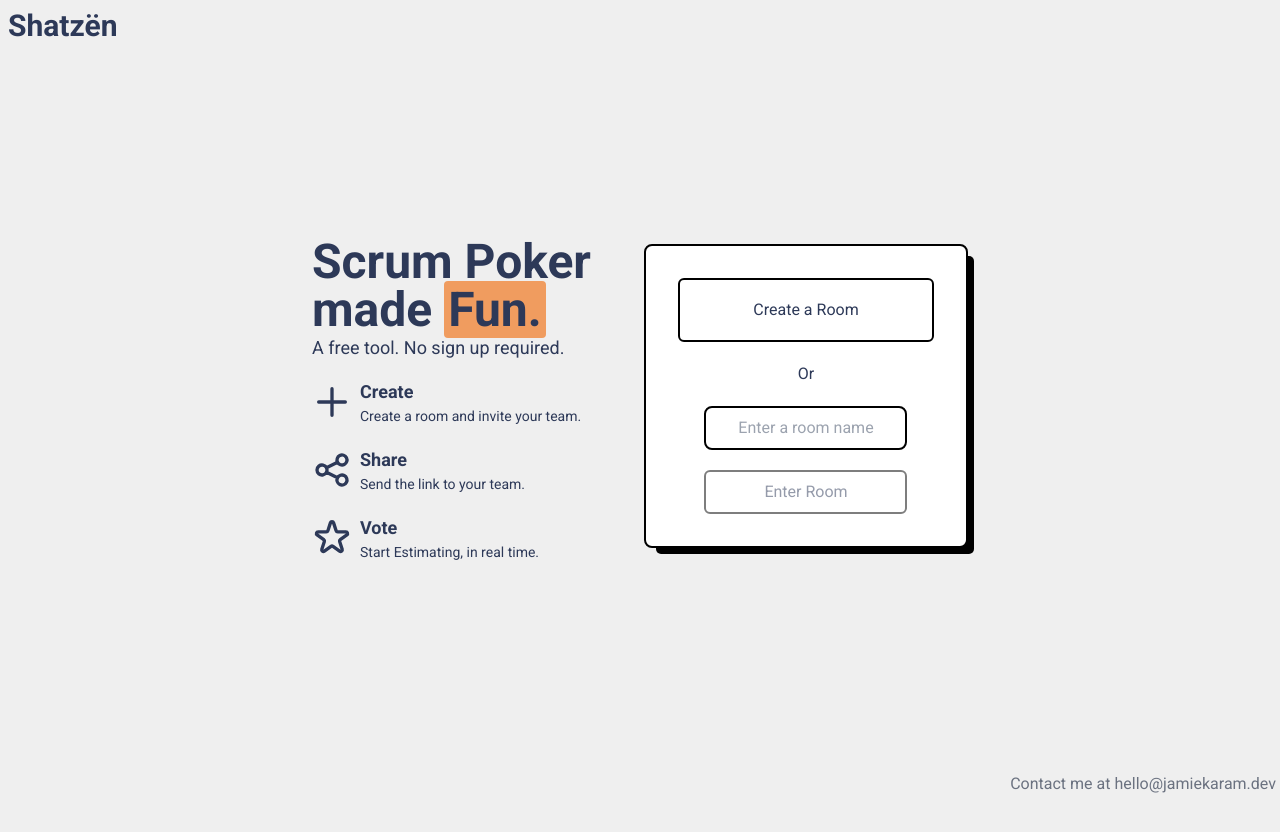
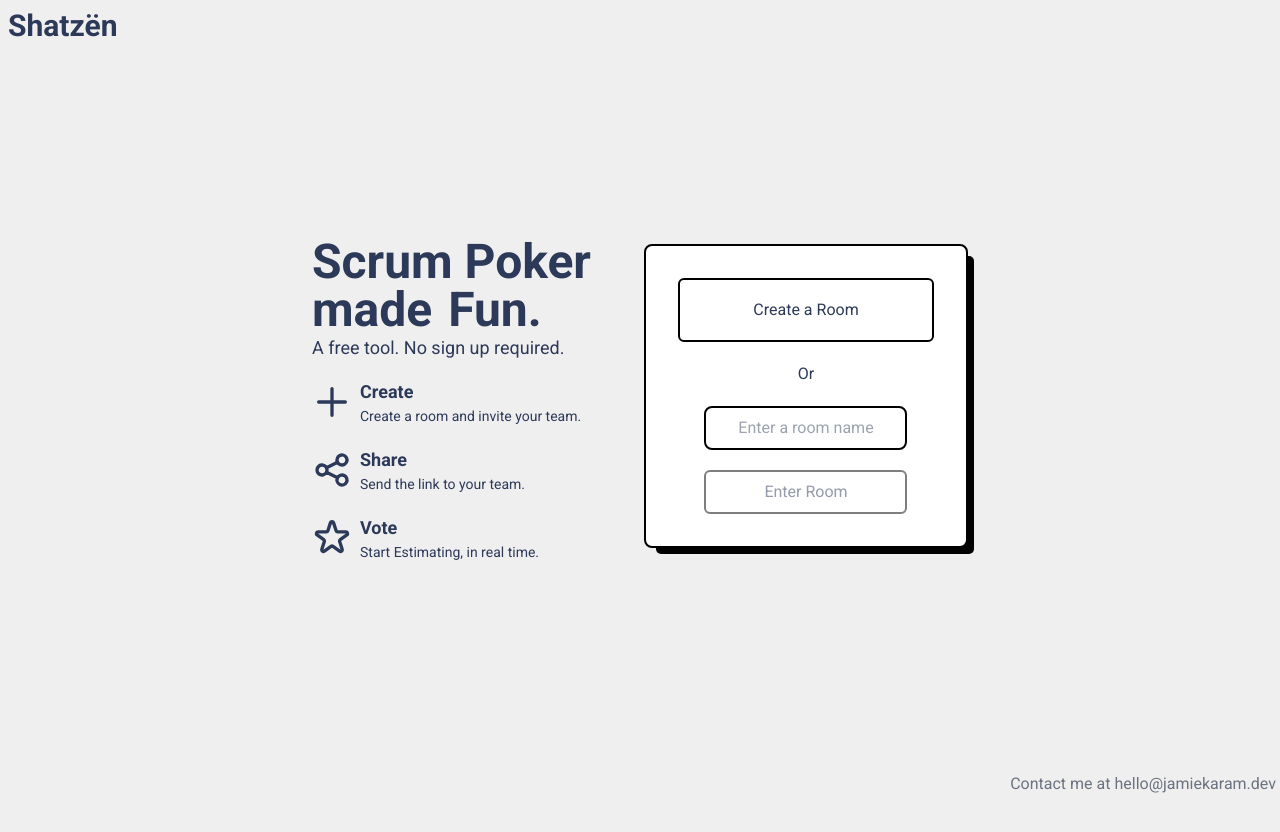
Before and after one commit to JKaram/Shatzen, a Next.js app in the folder apps/web/: page / in a window 1280 px wide. Shown: the top 832 px of the page. Built offline with nearby package versions, Linux system fonts and the light colour scheme.

Commit message:
fix: cleanup console warnings

```diff
--- a/apps/web/components/CardBuilder.tsx
+++ b/apps/web/components/CardBuilder.tsx
@@ -25,6 +25,7 @@ export default function CardBuilder(props: Props) {
       <div className="flex justify-evenly">
         {USER_COLOURS.map((colour) => (
           <div
+            key={colour}
             onClick={() => setSelected({ ...selected, colour })}
             style={{ backgroundColor: colour }}
             className={classNames(
--- a/apps/web/components/TextAnimation.tsx
+++ b/apps/web/components/TextAnimation.tsx
@@ -1,36 +1,5 @@
-import React, { useEffect } from "react";
-import { USER_COLOURS } from "../types/constants";
+import React from "react";
 
 export default function TextAnimation() {
-  const [text, setText] = React.useState("Fun.");
-
-  // useEffect(() => {
-  //   const timer = window.setInterval(() => {
-  //     setText((text) => {
-  //       if (text === "Fun.") return "Simple.";
-  //       if (text === "Simple.") return "Fun.";
-  //       return "Fun.";
-  //     });
-  //   }, 6000);
-
-  //   return () => {
-  //     window.clearInterval(timer);
-  //   };
-  // }, []);
-
-  const textArray = text.split("");
-
-  return (
-    <span
-      style={{
-        background:
-          USER_COLOURS[Math.floor(Math.random() * USER_COLOURS.length)],
-      }}
-      className="px-1 rounded"
-    >
-      {textArray.map((item, index) => (
-        <span key={index}>{item}</span>
-      ))}
-    </span>
-  );
+  return <span className="px-1 rounded">Fun.</span>;
 }
--- a/apps/web/pages/index.tsx
+++ b/apps/web/pages/index.tsx
@@ -54,18 +54,19 @@ const App = () => {
         <meta property="og:title" content="Shätzen" key="title" />
       </Head>
 
-      <div className="flex flex-col flex-grow justify-center">
+      <div className="flex flex-col justify-center flex-grow">
         <div className="mt-2">
-          <h2 className="font-bold text-5xl transition-all">
+          <h2 className="text-5xl font-bold transition-all">
             Scrum Poker <br /> made <TextAnimation />
           </h2>
 
           <span className="text-lg">A free tool. No sign up required.</span>
         </div>
 
-        <ul className="flex flex-col gap-5 mt-4 w-full justify-around">
+        <ul className="flex flex-col justify-around w-full gap-5 mt-4">
           {steps.map((step) => (
             <ListItem
+              key={step.label}
               label={step.label}
               icon={step.icon}
               description={step.description}
@@ -74,8 +75,8 @@ const App = () => {
         </ul>
       </div>
 
-      <div className="flex flex-col flex-grow justify-center bg-white items-center gap-5 border-2 border-black p-8 rounded-lg shadow-base">
-        <Button className="w-full h-16  bg-amber-200" onClick={generateRoomId}>
+      <div className="flex flex-col items-center justify-center flex-grow gap-5 p-8 bg-white border-2 border-black rounded-lg shadow-base">
+        <Button className="w-full h-16 bg-amber-200" onClick={generateRoomId}>
           Create a Room
         </Button>
         <span>Or</span>
@@ -119,8 +120,8 @@ export const ListItem = (props: {
   return (
     <li className="flex items-center">
       {props.icon}
-      <div className="flex flex-col leading-3 ml-2">
-        <h1 className="font-bold text-lg">{props.label}</h1>
+      <div className="flex flex-col ml-2 leading-3">
+        <h1 className="text-lg font-bold">{props.label}</h1>
         <span className="text-sm">{props.description}</span>
       </div>
     </li>
```
